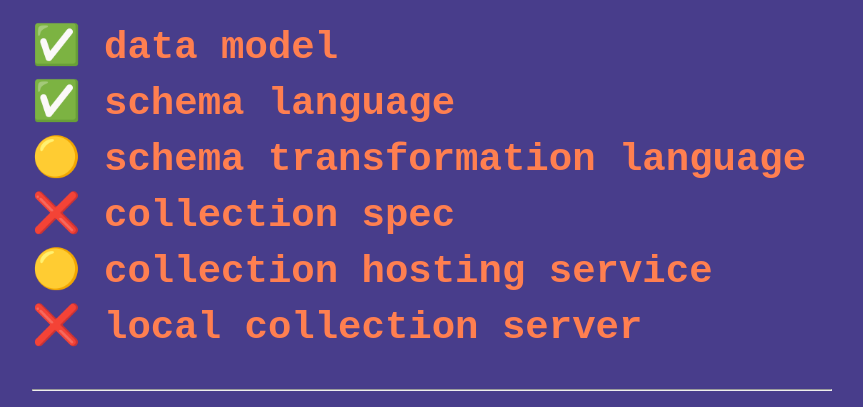
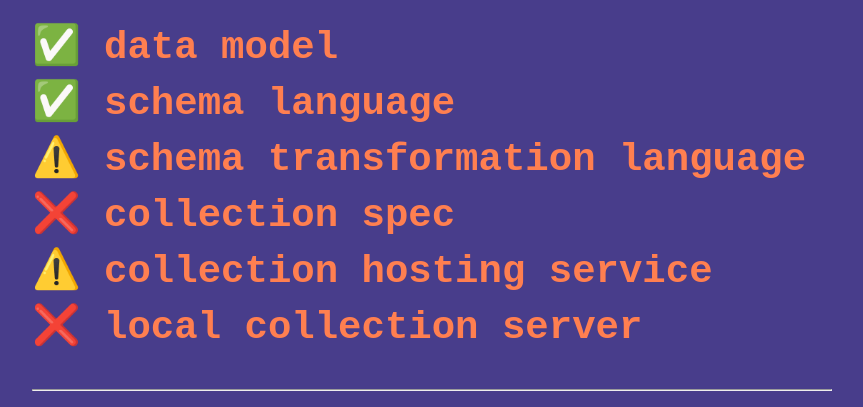
Before and after one commit to joeltg/doestheunderlayexist.com, a plain HTML site: page index.html in a window 1280 px wide. Shown: the part 274-681 px from the top of the page, without its empty margins (208-1071 px from the left). Drawn offline with Linux system fonts and the light colour scheme.

Commit message:
Update index.html

```diff
--- a/index.html
+++ b/index.html
@@ -37,9 +37,9 @@
 			<ul>
 				<li>✅ data model</li>
 				<li>✅ schema language</li>
-				<li>🟡 schema transformation language</li>
+				<li>⚠️ schema transformation language</li>
 				<li>❌ collection spec</li>
-				<li>🟡 collection hosting service</li>
+				<li>⚠️ collection hosting service</li>
 				<li>❌ local collection server</li>
 			</ul>
 			<hr />
```
